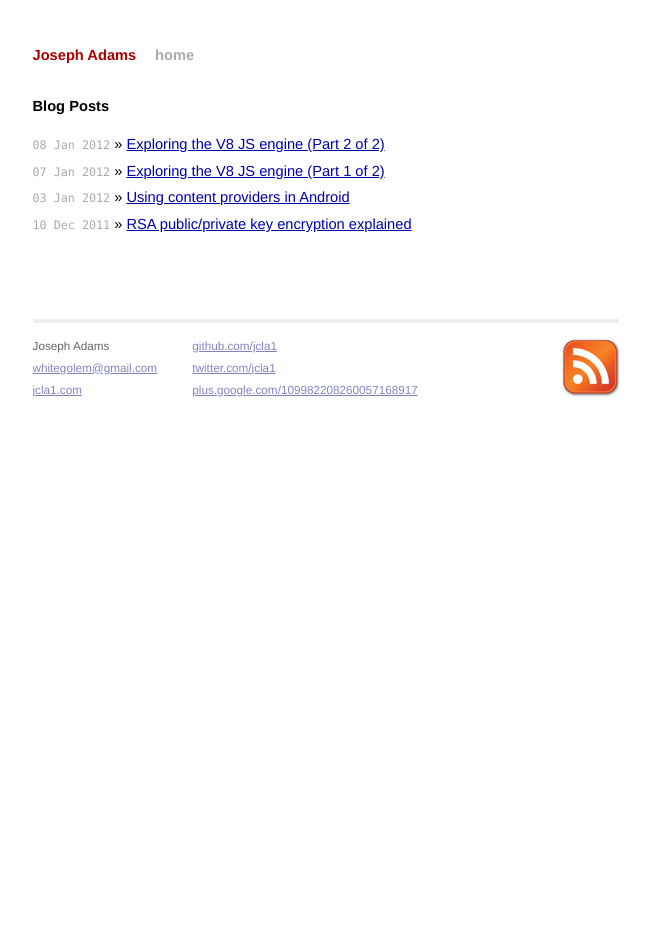
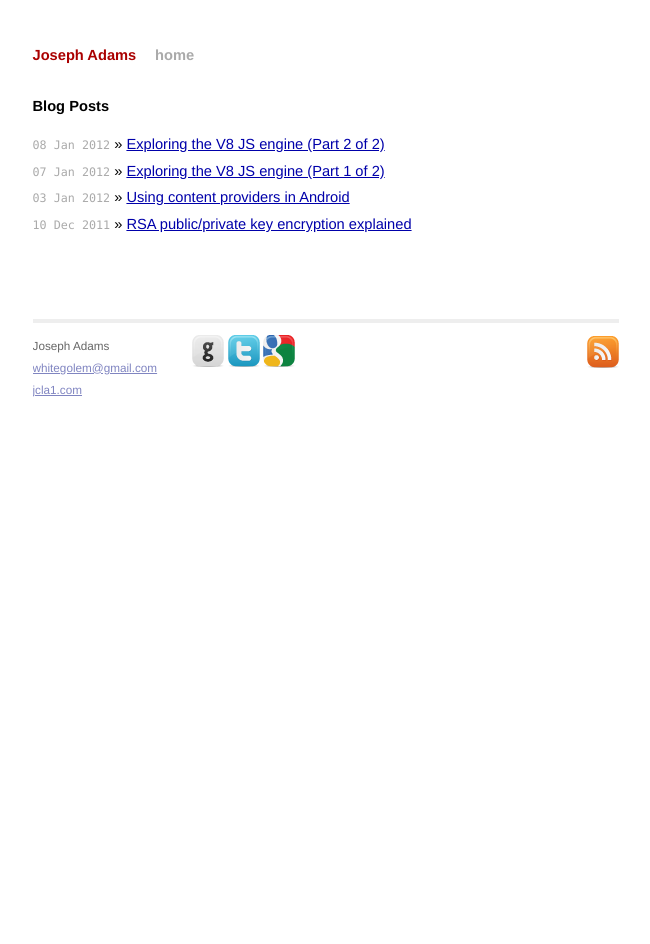
Before and after one commit to jcla1/jcla1.github.com, a Jekyll site: the page built from index.html, in a window 1280 px wide. Shown: the whole page, without its empty margins (314-964 px from the left). Built offline with Jekyll 4.4.1, drawn with Linux system fonts in a browser that asks for light colours.

Commit message:
added imgs

```diff
--- a/_layouts/default.html
+++ b/_layouts/default.html
@@ -40,14 +40,14 @@
     </div>
     <div class="contact">
       <p>
-        <a href="http://github.com/jcla1/">github.com/jcla1</a><br />
-        <a href="http://twitter.com/jcla1/">twitter.com/jcla1</a><br />
-        <a href="https://plus.google.com/109982208260057168917/posts">plus.google.com/109982208260057168917</a>
+        <a href="http://github.com/jcla1/"><img src="/img/github_32.png"></img></a>
+        <a href="http://twitter.com/jcla1/"><img src="/img/twitter_32.png"></img></a>
+        <a href="https://plus.google.com/109982208260057168917/posts"><img src="/img/google_32.png"></a>
       </p>
     </div>
     <div class="rss">
       <a href="http://jcla1.com/rss.xml">
-        <img src="/img/rss.png" alt="Subscribe to RSS Feed" />
+        <img src="/img/rss_32.png" alt="Subscribe to RSS Feed" />
       </a>
     </div>
   </div>
--- a/css/main.css
+++ b/css/main.css
@@ -138,7 +138,6 @@ ul.posts {
 
     .site .footer .rss {
       margin-top: 1.1em;
-      margin-right: -.2em;
       float: right;
     }
 
```
Also changed, not shown: img/github-logo.png (added), img/github.png (added), img/github_32.png (added), img/google_32.png (added), img/googleplus.png (added), img/rss_32.png (added), img/twitter.png (added), img/twitter_32.png (added).
